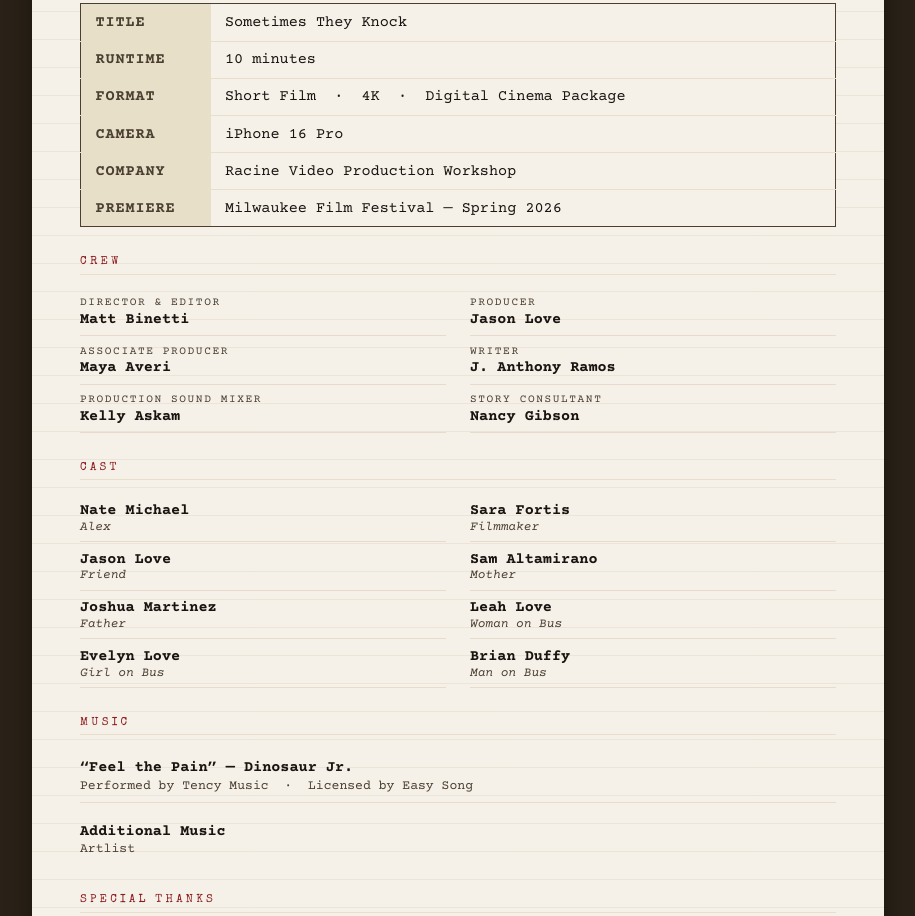
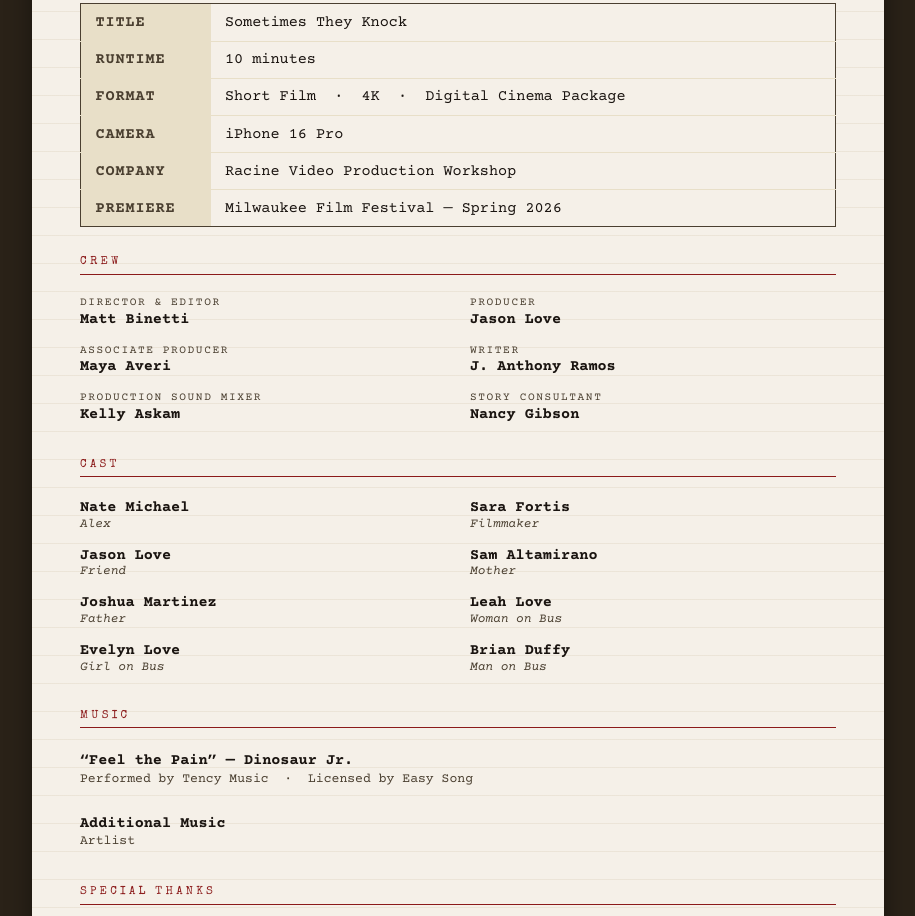
Before and after one commit to mattbinetti/press_kit, a plain HTML site: page index.html in a window 1280 px wide. Shown: the part 6801-7717 px from the top of the page, without its empty margins (182-1097 px from the left). Drawn offline with nearby package versions, Linux system fonts and the light colour scheme; a web font is replaced by a local one.

Commit message:
Update index.html

```diff
--- a/index.html
+++ b/index.html
@@ -60,15 +60,15 @@
   .social-links a { font-family: 'Special Elite', 'Courier New', Courier, monospace; font-size: 0.95rem; color: var(--ink-light); letter-spacing: 0.08em; text-decoration: none; border-bottom: 1px solid var(--ink-light); padding-bottom: 2px; display: inline-block; }
   .social-links .sep { color: var(--ink-light); margin: 0 1rem; }
   .credits-block { margin-top: 1.8rem; }
-  .credits-category { font-family: 'Special Elite', 'Courier New', Courier, monospace; font-size: 0.72rem; letter-spacing: 0.28em; text-transform: uppercase; color: var(--red); margin-bottom: 0.9rem; margin-top: 1.8rem; padding-bottom: 0.4rem; border-bottom: 1px solid var(--paper-dark); }
+  .credits-category { font-family: 'Special Elite', 'Courier New', Courier, monospace; font-size: 0.72rem; letter-spacing: 0.28em; text-transform: uppercase; color: var(--red); margin-bottom: 0.9rem; margin-top: 1.8rem; padding-bottom: 0.4rem; border-bottom: 1px solid var(--red); }
   .credits-category:first-child { margin-top: 0; }
   .credits-grid { display: grid; grid-template-columns: 1fr 1fr; gap: 0.1rem 1.5rem; }
-  .credit-row { display: flex; flex-direction: column; padding: 0.45rem 0; border-bottom: 1px solid rgba(180,160,120,0.25); }
+  .credit-row { display: flex; flex-direction: column; padding: 0.45rem 0; }
   .credit-role { font-family: 'Courier Prime', monospace; font-size: 0.7rem; letter-spacing: 0.14em; text-transform: uppercase; color: var(--ink-light); margin-bottom: 0.1rem; }
   .credit-name { font-family: 'Courier Prime', monospace; font-size: 0.95rem; color: var(--ink); font-weight: 700; }
   .credit-character { font-family: 'Courier Prime', monospace; font-size: 0.8rem; color: var(--ink-light); font-style: italic; margin-top: 0.05rem; }
   .credits-music { display: flex; flex-direction: column; gap: 0.6rem; }
-  .music-row { padding: 0.6rem 0; border-bottom: 1px solid rgba(180,160,120,0.25); }
+  .music-row { padding: 0.6rem 0; }
   .music-title { font-family: 'Courier Prime', monospace; font-size: 0.95rem; font-weight: 700; color: var(--ink); }
   .music-detail { font-family: 'Courier Prime', monospace; font-size: 0.82rem; color: var(--ink-light); margin-top: 0.15rem; }
   .thanks-list { font-family: 'Courier Prime', monospace; font-size: 0.92rem; color: var(--ink); line-height: 2.1; }
@@ -300,7 +300,7 @@
             <div class="music-title">&ldquo;Feel the Pain&rdquo; &mdash; Dinosaur Jr.</div>
             <div class="music-detail">Performed by Tency Music &nbsp;&middot;&nbsp; Licensed by Easy Song</div>
           </div>
-          <div class="music-row" style="border-bottom:none;">
+          <div class="music-row">
             <div class="music-title">Additional Music</div>
             <div class="music-detail">Artlist</div>
           </div>
```
